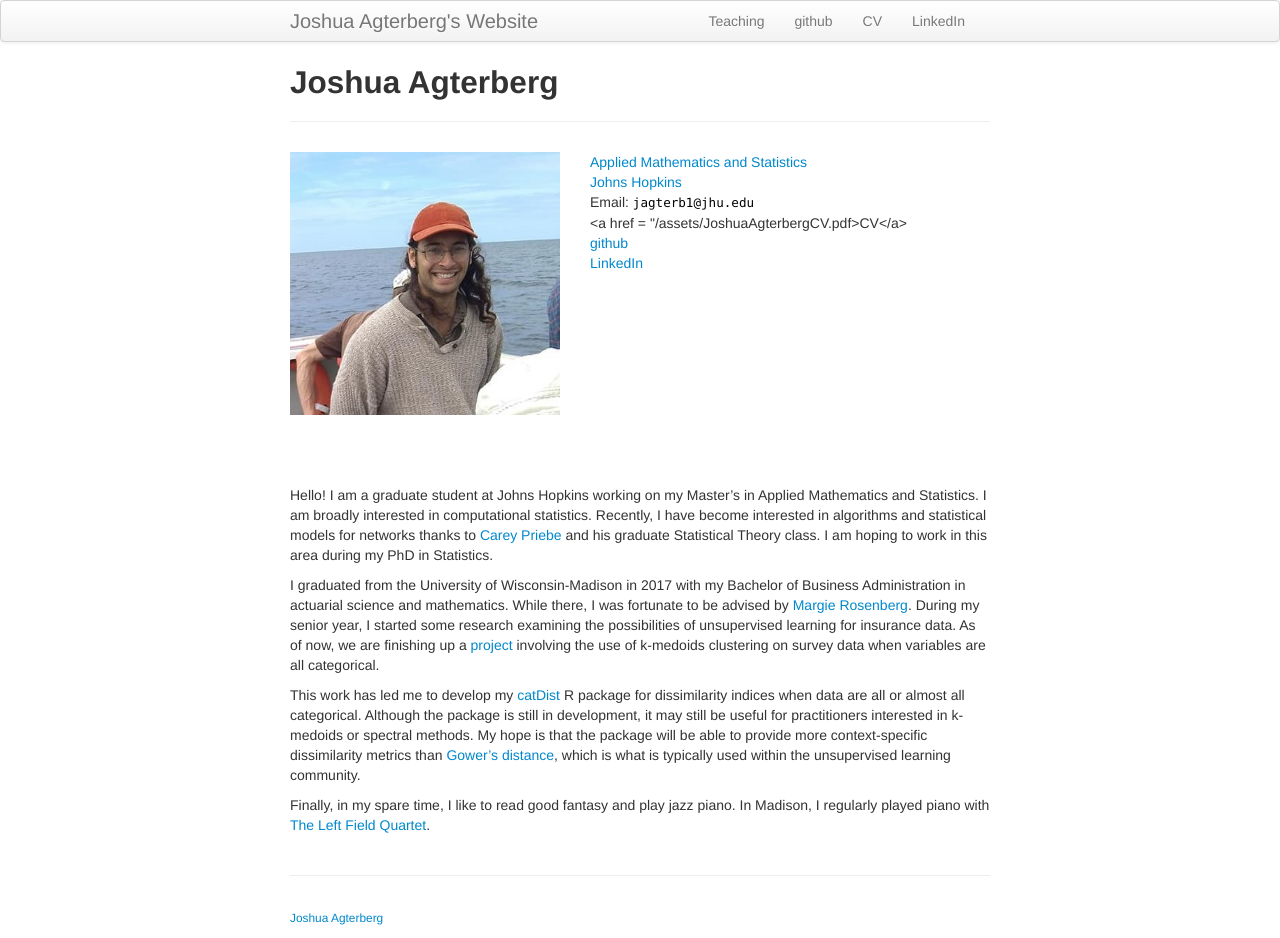
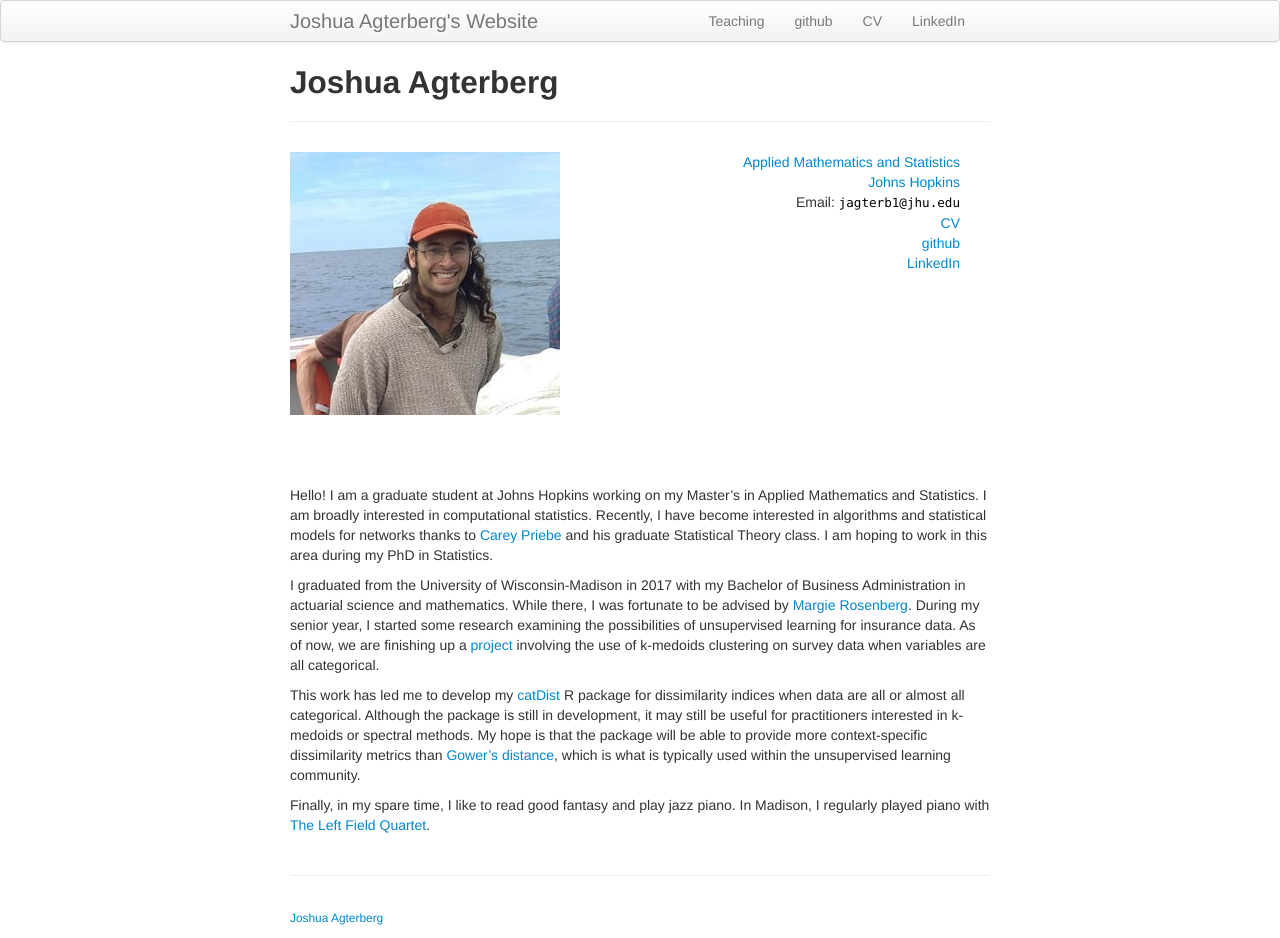
Before and after one commit to jagterberg/jagterberg.github.io, a Jekyll site: the page built from index.md, in a window 1280 px wide. Built offline with Jekyll 4.4.1, drawn with Linux system fonts in a browser that asks for light colours.

Commit message:
homepage

```diff
--- a/index.md
+++ b/index.md
@@ -9,12 +9,14 @@ description: Graduate Student at Johns Hopkins
 		</div>
 	</div>
 	<div class = "span4">
+		<div style="text-align:right">
 		<a href="https://engineering.jhu.edu/ams/">Applied Mathematics and Statistics</a><br/>
           	<a href="https://www.jhu.edu/">Johns Hopkins</a><br/>
 		Email: <code>jagterb1@jhu.edu</code><br/>
-		<a href = "/assets/JoshuaAgterbergCV.pdf>CV</a><br/>
+		<a href="{{ BASE_PATH }}/assets/JoshuaAgterbergCV.pdf">CV</a><br/>
 		<a href = "https://github.com/jagterberg">github</a><br/>
 		<a href = "https://www.linkedin.com/in/joshuaagterberg/">LinkedIn</a><br/>
+		</div>
 	</div>
 </div>
 
```
